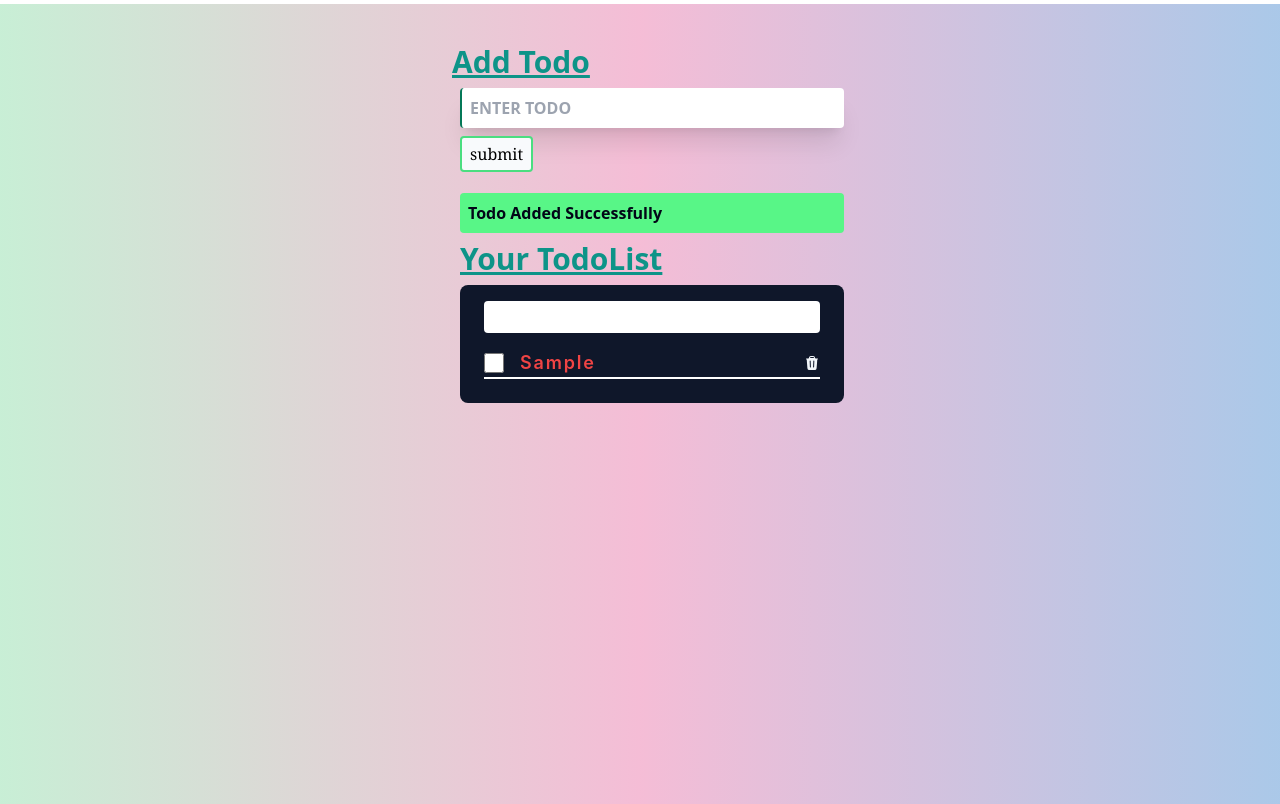
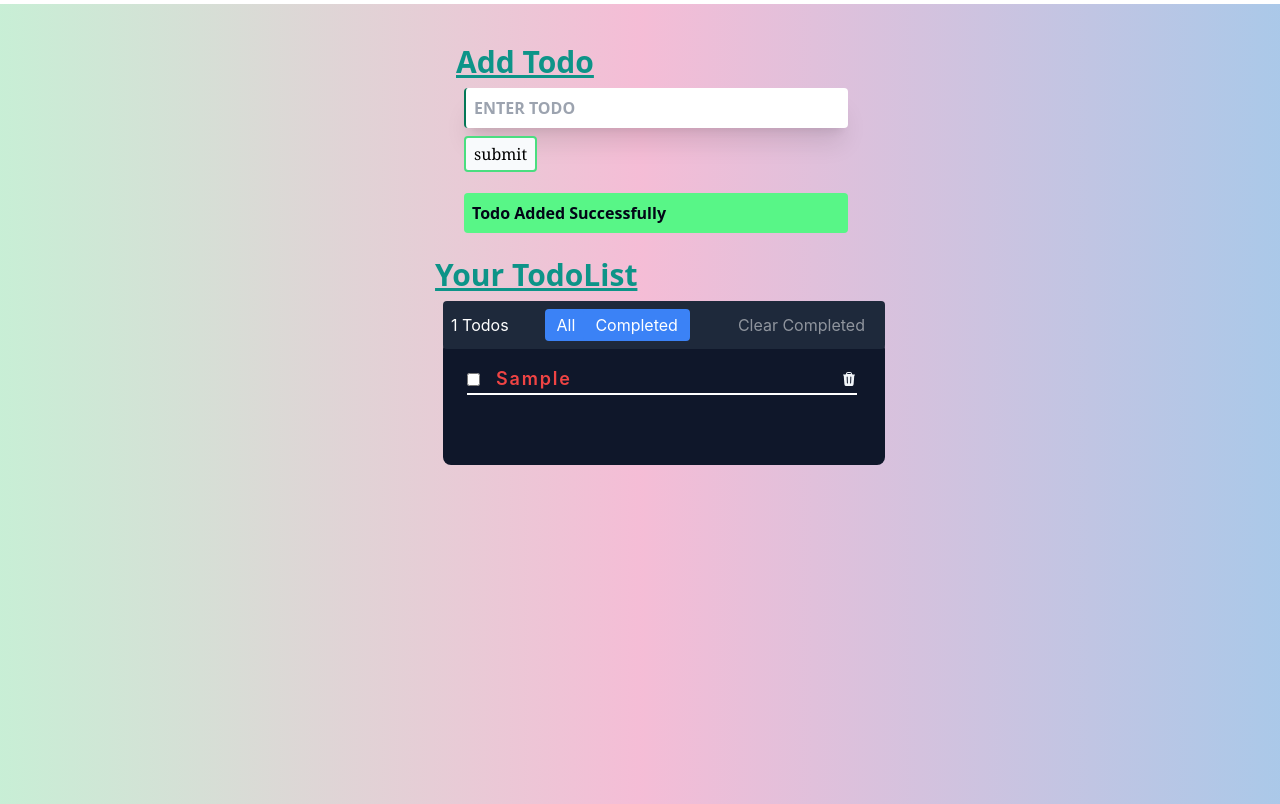
Before and after one commit to gemson617/todo_project, a React (Create React App) app: page / in a window 1280 px wide. Both pictures are taken after typing "Sample" into the empty fields and a click on the input "submit". Built offline with nearby package versions, Linux system fonts and the light colour scheme.

Commit message:
filter completed

```diff
--- a/src/todoFolder/style.css
+++ b/src/todoFolder/style.css
@@ -8,12 +8,48 @@
       height: 100%;
     }
 
-.gradient-background {
-    background: linear-gradient(90deg, hsla(141, 54%, 86%, 1) 0%, hsla(333, 73%, 85%, 1) 50%, hsla(211, 58%, 79%, 1) 100%);
-    height: 100vh;
-    margin: 0; /* Reset margin */
-    padding: 0; /* Reset padding */
-  }
+    .container::-webkit-scrollbar {
+
+      width: 9px;
+      position: -webkit-sticky;
+      position: sticky;
+    }
+
+    .container::-webkit-scrollbar-track {
+      background: rgba(100, 100, 100, 0.1);
+      position: -webkit-sticky;
+      position: sticky;
+    }
+
+    .container::-webkit-scrollbar-thumb {
+      background-color: rgba(255, 255, 255, 0.3); /* Change the scrollbar thumb color */
+      border-radius: 5px; /* Optional: Add border-radius for thumb */
+      position: -webkit-sticky;
+      position: sticky;
+    }
+
+    /* Optional: Show scrollbar on hover */
+    .container:hover::-webkit-scrollbar-thumb {
+      background-color: white; /* Change thumb color on hover */
+      position: -webkit-sticky;
+      position: sticky;
+    }
+
+
+
+    .gradient-background {
+      background: linear-gradient(
+        90deg,
+        hsla(141, 54%, 86%, 1) 0%,
+        hsla(333, 73%, 85%, 1) 50%,
+        hsla(211, 58%, 79%, 1) 100%
+      );
+      height: 100vh;
+      margin: 0; /* Reset margin */
+      padding: 0; /* Reset padding */
+      background-attachment: fixed; /* Fixed background */
+    }
+
 
   @keyframes wave {
     0% {
--- a/src/todoFolder/todo.js
+++ b/src/todoFolder/todo.js
@@ -3,6 +3,8 @@ import "./style.css";
 
 import React, { useState, useEffect, useRef, useReducer } from "react";
 // import TodoComp from './hooks/useReducer';
+
+
 
 function CompEmpty() {
   return (
@@ -17,7 +19,15 @@ function CompEmpty() {
 
 export default function TodoComp() {
   const [name, setName] = useState("");
+  const [ showCompleted, setShowCompleted] = useState(false);
   const [flashMessage, setFlashMessage] = useState({});
+
+
+
+  const toggleShowCompleted = () => {
+    setShowCompleted(!showCompleted);
+  };
+
 
   const alertMsg = (msg, cls) => {
     setFlashMessage({ msg: msg, cls: cls });
@@ -65,10 +75,30 @@ export default function TodoComp() {
 
         return todos.filter((todo) => todo.id !== action.payload.id);
 
+        case "removeCompleted":
+          alertMsg("Completed Todos Removed Successfully", "success");
+          // if(showCompleted){
+          //   setShowCompleted(false);
+          // }
+          // (showCompleted) ? setShowCompleted(false) : '';
+
+          setShowCompleted(showCompleted ? false : showCompleted);
+
+
+          window.scrollTo({
+            top: 0,
+            behavior: 'smooth'
+          });
+
+          return todos.filter((todo) => todo.complete !== true);
+
       default:
         return todos;
     }
   };
+
+
+
 
   const [todos, dispatchTodo] = useReducer(reducerFunc, [], () => {
     const storedTodos = localStorage.getItem("todos");
@@ -97,14 +127,23 @@ export default function TodoComp() {
   }, [flashMessage]);
 
 
+  // function clearCompleted(){
+  //   alert('nothing')
+  // }
 
+  const clearCompleted = (event) => {
+    event.preventDefault();
+    alert("todo cannot be null");
+  };
+
+  const hasCompletedTodos = todos.some(todo => todo.complete === true);
 
 
   return (
 
-    <div className="gradient-background">
+    <div className="bg-fixed gradient-background">
 
-      <div class="flex items-center flex-col m-1  pt-10 pl-10 pr-4">
+      <div class="flex items-center flex-col m-1 w-full  pt-10 pl-10 pr-4">
 
         <div class="">
 
@@ -136,7 +175,7 @@ export default function TodoComp() {
 
         </div>
 
-        <div class="">
+        <div class="mt-4 mb-6 ">
 
           <h2>
             <span class="mt-0 text-2xl text-left text-teal-600 sm:max-2xl:text-3xl font-semibold font-sans underline  ">
@@ -147,19 +186,39 @@ export default function TodoComp() {
           {todos.length === 0 ? <CompEmpty /> : ""}
 
 
-          <div class=" text-md tracking-widest font-semibold text-lg  p-4 left-0 mt-2 w-96 rounded-lg align-items-left bg-slate-900">
-            <div class="bg-white mx-2 mb-2 p-4 rounded">
+
+
+        <div class="fixClass relative text-white mx-2 p-2 -mb-2 mt-2 rounded w-full bg-slate-800 flex gap-x-7 items-center justify-between">
+          <div>
+            <span>{todos.length} Todos</span>
+          </div>
+          <div class="flex justify-center -space-x-2">
+            <button class="px-3 py-1 bg-blue-500 text-white hover:bg-blue-600 rounded pr-4">All</button>
+            <button class="px-3 py-1 bg-blue-500 text-white hover:bg-blue-600 rounded" onClick={toggleShowCompleted}>Completed</button>
+          </div>
+          <div>
+            <a class={`px-3 py-1 border-b-2 hover:cursor-pointer border-slate-800 hover:border-b-red-500  text-white ${!hasCompletedTodos ? 'pointer-events-none opacity-50' : ''} `}  onClick={() => dispatchTodo({ type: 'removeCompleted' })}>Clear Completed</a>
+          </div>
+        </div>
+
+
+          <div class="container ml-2 text-md tracking-widest font-semibold text-lg p-4 left-0 mt-0 w-full rounded-lg align-items-left bg-slate-900 max-h-80" style={{ overflowY: 'auto', paddingRight: '20px' }}>
+
+              <div class="scrollable-container grid grid-flow-row grid-rows-2">
+
+                {todos.map((todo) => (
+                  // <div  key={todo.id} style={{ display: showCompleted || !todo.completed ? 'block' : 'none' }}>
+                      <TodoList key={todo.id} todo={todo} dispatchTodo={dispatchTodo} showCompleted={showCompleted} />
+                  // </div>
+                ))}
+
+
 
             </div>
-            {todos.map((todo) => {
-              return (
 
-                  <TodoList key={todo.id} todo={todo} dispatchTodo={dispatchTodo} />
+          </div>
 
 
-              );
-            })}
-          </div>
         </div>
       </div>
     </div>
--- a/src/todoFolder/todoList.js
+++ b/src/todoFolder/todoList.js
@@ -3,13 +3,29 @@ import React ,{ useState,useEffect,useRef,useReducer } from 'react';
 
 
 
-    export default function TodoList({todo,dispatchTodo}){
+    export default function TodoList({todo,dispatchTodo,showCompleted}){
 
         var todoColor = todo.complete ? 'text-green-500' : 'text-red-500';
 
         const handleDivClick = () => {
             setIsClicked(true);
             dispatchTodo({ type: 'toggle', payload: { id: todo.id } });
+
+            setTimeout(() => {
+                setIsClicked(false);        //after 4milli seconds isClicked will be false
+            }, 400);
+          };
+
+          const handleDelClick = () => {
+            setIsClicked(true);
+
+            setTimeout(() => {
+                dispatchTodo({ type: 'remove', payload: { id: todo.id } });
+              }, 400);                      //after 4milli seconds the todo will be removed
+
+              setTimeout(() => {
+                setIsClicked(false);        //after 4milli seconds isClicked will be false
+            }, 400);
 
           };
 
@@ -18,13 +34,13 @@ import React ,{ useState,useEffect,useRef,useReducer } from 'react';
 
 
         return(
-            <div className={`p-2 rounded-lg hover:bg-slate-800 ${isClicked ? 'animate-wave' : ''}`} onClick={handleDivClick}>
-                <span className="flex justify-between gap-2 border-b-2 border-b-white hover:border-b-slate-300">
+            <div className={`p-2 rounded-lg hover:bg-slate-800 ${isClicked ? 'animate-wave' : ''}`} onClick={handleDivClick} style={{ display: !showCompleted || todo.complete ? 'block' : 'none' }}>
+                <span className="flex justify-between gap-2 overflow-hidden duration-700 ease-linear border-b-2 hover:break-all border-b-white hover:border-b-slate-300">
                     <div className="flex items-center gap-2">
-                        <input className="w-5 h-5 border-gray-300 rounded-xl focus:ring-indigo-500 checked:bg-indigo-500 checked:border-transparent" type="checkbox" checked={todo.complete} onChange={() => dispatchTodo({ type: 'toggle', payload: { id: todo.id } })} />
-                        <h2 className={`${todoColor} ml-2`}>{todo.name}</h2>
+                        <input className="border-gray-300 rounded-xl focus:ring-indigo-500 checked:bg-indigo-500 checked:border-transparent" type="checkbox" checked={todo.complete} onClick={() => dispatchTodo({ type: 'toggle', payload: { id: todo.id } })} />
+                        <h2 className={`${todoColor} ml-2 `}  data-completed={todo.complete}>{todo.name}</h2>
                     </div>
-                    <button type='button' className="flex items-center" onClick={() => dispatchTodo({ type: 'remove', payload: { id: todo.id } })}>
+                    <button type='button' className="flex items-center ml-2" onClick={handleDelClick}>
                         <svg xmlns="http://www.w3.org/2000/svg" viewBox="0 0 24 24" fill="currentColor" className="w-4 h-4 text-slate-100 hover:w-5 hover:h-5">
                             <path fillRule="evenodd" d="M16.5 4.478v.227a48.816 48.816 0 013.878.512.75.75 0 11-.256 1.478l-.209-.035-1.005 13.07a3 3 0 01-2.991 2.77H8.084a3 3 0 01-2.991-2.77L4.087 6.66l-.209.035a.75.75 0 01-.256-1.478A48.567 48.567 0 017.5 4.705v-.227c0-1.564 1.213-2.9 2.816-2.951a52.662 52.662 0 013.369 0c1.603.051 2.815 1.387 2.815 2.951zm-6.136-1.452a51.196 51.196 0 013.273 0C14.39 3.05 15 3.684 15 4.478v.113a49.488 49.488 0 00-6 0v-.113c0-.794.609-1.428 1.364-1.452zm-.355 5.945a.75.75 0 10-1.5.058l.347 9a.75.75 0 101.499-.058l-.346-9zm5.48.058a.75.75 0 10-1.498-.058l-.347 9a.75.75 0 001.5.058l.345-9z" clipRule="evenodd" />
                         </svg>
```
